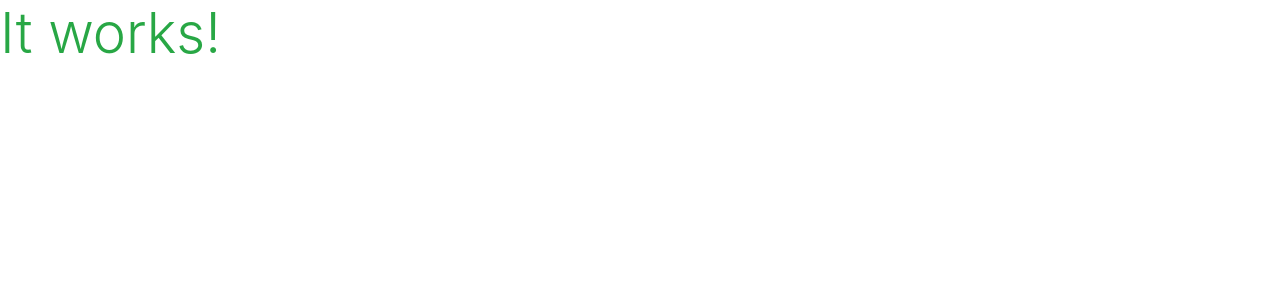
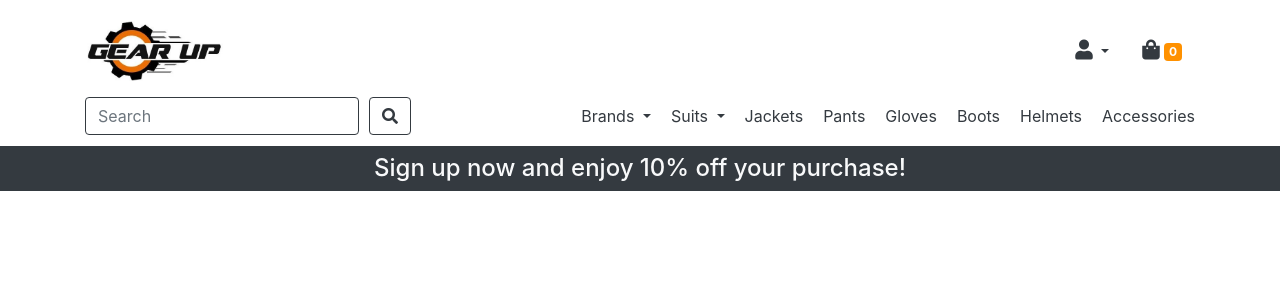
Before and after one commit to EAmbrozas/gear-up, a Django app: page / in a window 1280 px wide. Shown: the top 300 px of the page. Run offline with Django 3.2, Linux system fonts and the light colour scheme; some libraries are stand-ins or nearby versions.

Commit message:
Add navbar with logo image and lins to categories

```diff
--- a/gearup/settings.py
+++ b/gearup/settings.py
@@ -151,6 +151,10 @@ USE_TZ = True
 # https://docs.djangoproject.com/en/3.2/howto/static-files/
 
 STATIC_URL = '/static/'
+STATICFILES_DIRS = (os.path.join(BASE_DIR, 'static'),)
+
+MEDIA_URL = '/media/'
+MEDIA_ROOT = os.path.join(BASE_DIR, 'media')
 
 # Default primary key field type
 # https://docs.djangoproject.com/en/3.2/ref/settings/#default-auto-field
--- a/home/templates/home/index.html
+++ b/home/templates/home/index.html
@@ -2,5 +2,5 @@
 {% load static %}
 
 {% block content %}
-    <h1 class="display-4 text-success">It works!</h1>
+
 {% endblock %}
--- a/home/urls.py
+++ b/home/urls.py
@@ -1,7 +1,10 @@
 from django.contrib import admin
 from django.urls import path
 from . import views
+from django.conf.urls.static import static
+from django.conf import settings
+
 
 urlpatterns = [
     path('', views.index, name='home')
-]
+] + static(settings.MEDIA_URL, document_root=settings.MEDIA_ROOT)
--- a/templates/base.html
+++ b/templates/base.html
@@ -15,6 +15,8 @@
 
     {% block corecss %}
     <link rel="stylesheet" href="https://cdn.jsdelivr.net/npm/bootstrap@4.6.2/dist/css/bootstrap.min.css" integrity="sha384-xOolHFLEh07PJGoPkLv1IbcEPTNtaed2xpHsD9ESMhqIYd0nLMwNLD69Npy4HI+N" crossorigin="anonymous">
+    <link rel="stylesheet" href="https://use.fontawesome.com/releases/v5.8.2/css/all.css">
+    <link rel="stylesheet" href="{% static 'css/base.css' %}">
     {% endblock %}
 
     {% block extra_css %}
@@ -31,7 +33,14 @@
     <title>GearUp {% block extra_title %}{% endblock %}</title>
   </head>
   <body>
-    <header class="container-fluid fixed-top"></header>
+    {% include 'navbar.html' %}
+    <header class="container-fluid">
+        <div id="discount-banner" class="row text-center">
+            <div class="col bg-dark">
+                <h4 class="discount text-light">Sign up now and enjoy 10% off your purchase!</h4>
+            </div>
+        </div>
+    </header>
 
     {% if messages %}
         <div class="message-container"></div>
--- /dev/null
+++ b/templates/navbar.html
@@ -0,0 +1,221 @@
+{% load static %}
+
+<style>
+    nav {
+        position: relative;
+    }
+    .nav-container {
+        display: flex;
+        align-items: center;
+        justify-content: space-between;
+        padding-top: 16px;
+    }
+
+    .logo,
+    .profile-cart {
+        display: flex;
+        align-items: center;
+        width: auto;
+        gap: 20px;
+    }
+
+    .logo-img {
+        height: 60px;
+    }
+
+    .form-inline {
+        display: flex;
+        gap: 10px;
+        flex-wrap: nowrap;
+    }
+
+    .navbar-collapse {
+        width: 100%;
+        display: flex;
+        justify-content: space-between;
+    }
+
+    .badge {
+        background-color: rgb(255, 145, 0) !important;
+        color: white;
+    }
+
+    .hamburger {
+    display: none;
+    }
+
+    .bar1, .bar2, .bar3 {
+    width: 35px;
+    height: 5px;
+    margin: 6px 0;
+    transition: 0.4s;
+    }
+
+    .change .bar1 {
+    transform: translate(0, 11px) rotate(-45deg);
+    }
+
+    .change .bar2 {opacity: 0;}
+
+    .change .bar3 {
+    transform: translate(0, -11px) rotate(45deg);
+    }
+
+    .navbar-nav {
+        display: flex;
+    }
+
+    .nav-item a {
+        padding: 10px 0 10px 20px !important;
+        padding-top: 20px;
+    }
+
+    .dropdown-item {
+        transition: 0.4s !important;
+    }
+
+    .nav-icon {
+        font-size: 20px;
+    }
+
+    #mobile-discount-banner {
+        display: none;
+    }
+
+    .discount {
+        padding: 8px 0;
+        margin: 0;
+    }
+
+    @media (max-width: 992px) {
+        .navbar-collapse {
+            display: block;
+            justify-content: flex-start;
+        }
+
+        .hamburger {
+        display: inline-block;
+        cursor: pointer;
+        }
+
+        .nav-item a {
+        padding: 10px 0 10px 0 !important;
+        padding-top: 20px;
+        }
+
+        a.dropdown-item {
+            padding-left: 20px !important;
+        }
+    }
+
+    @media (max-width: 540px) {
+        .logo-img {
+            height: 40px;
+        }
+
+        .nav-icon {
+            font-size: 16px;
+        }
+
+        #mobile-discount-banner {
+            display: block;
+        }
+
+        #discount-banner {
+            display: none;
+        }
+    }
+</style>
+
+<!-- Navbar -->
+<nav class="bg-white">
+    <div class="container nav-container">
+        <div class="logo">
+            <!-- Logo -->
+            <a class="navbar-brand text-white" href="{% url 'home' %}">
+                <img class="logo-img" src="../media/logo.jpg" alt="gearup">
+            </a>
+        </div>
+        <div class="profile-cart">
+            <!-- Profile Icon Dropdown -->
+            <div class="nav-item dropdown">
+                <a class="nav-link dropdown-toggle text-dark" href="#" id="profileDropdown" role="button" data-toggle="dropdown" aria-haspopup="true" aria-expanded="false">
+                    <i class="fas fa-user text text-dark nav-icon"></i>
+                </a>
+                <div class="dropdown-menu bg-white" aria-labelledby="profileDropdown">
+                    <a class="dropdown-item text-gray" href="#">Login</a>
+                    <a class="dropdown-item text-gray" href="#">Register</a>
+                </div>
+            </div>
+            <!-- Shopping Bag -->
+            <a href="#" class="btn">
+                <i class="fas fa-shopping-bag text-dark nav-icon"></i>
+                <span class="badge badge">0</span>
+            </a>
+            <div class="hamburger" onclick="myFunction(this)" data-toggle="collapse" data-target="#navbarNav" aria-controls="navbarNav" aria-expanded="false" aria-label="Toggle navigation">
+                <div class="bar1 bg-dark"></div>
+                <div class="bar2 bg-dark"></div>
+                <div class="bar3 bg-dark"></div>
+              </div>
+        </div>
+    </div>
+    <div class="navbar navbar-expand-lg navbar-white bg-white">
+        <div class="container">
+            <div class="collapse navbar-collapse" id="navbarNav">
+                <!-- Search Bar -->
+                <form class="form-inline">
+                    <input class="form-control border border-dark outline-white" type="search" placeholder="Search" aria-label="Search">
+                    <button class="btn btn-outline-dark" type="submit">
+                        <i class="fas fa-search"></i>
+                    </button>
+                </form>
+                <!-- Nav Links -->
+                <div>
+                    <ul class="navbar-nav mr-auto">
+                        <!-- Dropdown for Brands -->
+                        <li class="nav-item dropdown">
+                            <a class="nav-link dropdown-toggle text-dark" href="#" id="navbarDropdownMenuLink" role="button" data-toggle="dropdown" aria-haspopup="true" aria-expanded="false">
+                                Brands
+                            </a>
+                            <div class="dropdown-menu bg-white" aria-labelledby="navbarDropdownMenuLink">
+                                <a class="dropdown-item text-gray" href="#">Dainese</a>
+                                <a class="dropdown-item text-gray" href="#">Alpinestars</a>
+                                <a class="dropdown-item text-gray" href="#">AGV</a>
+                                <a class="dropdown-item text-gray" href="#">Arai</a>
+                            </div>
+                        </li>
+                        <!-- Dropdown for Suits -->
+                        <li class="nav-item dropdown">
+                            <a class="nav-link dropdown-toggle text-dark" href="#" id="navbarDropdownMenuLink" role="button" data-toggle="dropdown" aria-haspopup="true" aria-expanded="false">
+                                Suits
+                            </a>
+                            <div class="dropdown-menu bg-white aria-labelledby="navbarDropdownMenuLink">
+                                <a class="dropdown-item text-gray" href="#">1 Piece Suits</a>
+                                <a class="dropdown-item text-gray" href="#">2 Piece Suits</a>
+                            </div>
+                        </li>
+                        <!-- Other Nav Items -->
+                        <li class="nav-item"><a class="nav-link text-dark" href="#">Jackets</a></li>
+                        <li class="nav-item"><a class="nav-link text-dark" href="#">Pants</a></li>
+                        <li class="nav-item"><a class="nav-link text-dark" href="#">Gloves</a></li>
+                        <li class="nav-item"><a class="nav-link text-dark" href="#">Boots</a></li>
+                        <li class="nav-item"><a class="nav-link text-dark" href="#">Helmets</a></li>
+                        <li class="nav-item"><a class="nav-link text-dark" href="#">Accessories</a></li>
+                    </ul>
+                    <div id="mobile-discount-banner" class="row text-center">
+                        <div class="col bg-dark">
+                            <p class="discount text-light">Sign up now and enjoy 10% off your purchase!</p>
+                        </div>
+                    </div>
+                </div>
+            </div>
+        </div>
+    </div>
+</nav>
+
+
+<script>
+    function myFunction(x) {
+      x.classList.toggle("change");
+    }
+</script>{% load static %}
```
Also changed, not shown: media/logo.jpg (added), static/base.css (added).
